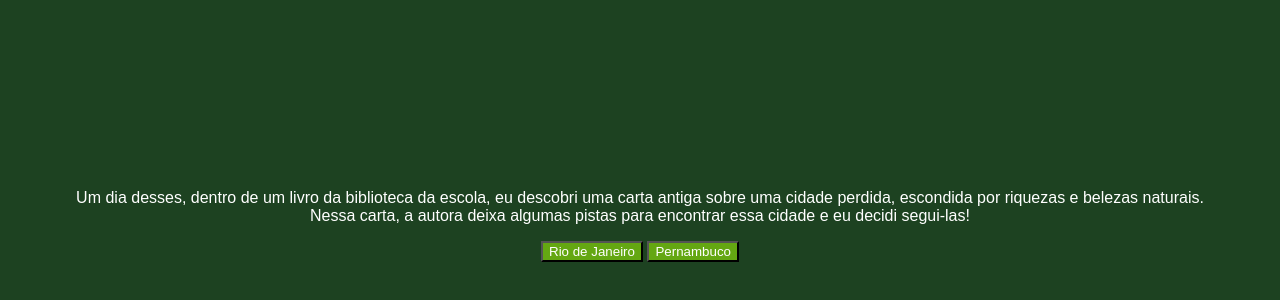
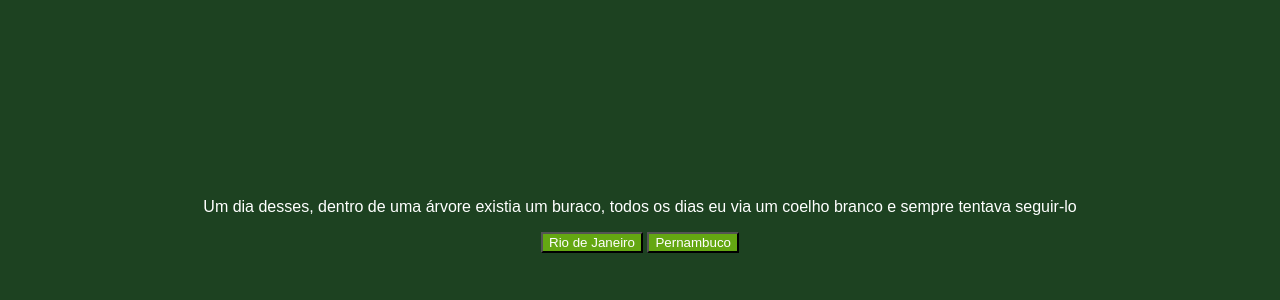
Before and after one commit to nyamerico/alice-dos-pais-das-maravilhas, a plain HTML site: page index.html in a window 1280 px wide. Shown: the part 142-442 px from the top of the page. Drawn offline with Linux system fonts and the light colour scheme; a web font is replaced by a local one.

Commit message:
adicionando titulo

```diff
--- a/index.html
+++ b/index.html
@@ -7,13 +7,13 @@
     <link rel="preconnect" href="https://fonts.googleapis.com">
     <link rel="preconnect" href="https://fonts.gstatic.com" crossorigin>
     <link href="https://fonts.googleapis.com/css2?family=Bai+Jamjuree:ital,wght@0,200;0,300;0,400;0,500;0,600;0,700;1,200;1,300;1,400;1,500;1,600;1,700&display=swap" rel="stylesheet">
-    <title>Em busca da cidade perdida</title>
+    <title>alice no pais das maravilhas</title>
 </head>
 <body>
     <main>
         <div class="passo ativo" id="passo-0">
             <img src="img/cenario-passo0.png" alt="">
-            <p>Um dia desses, dentro de um livro da biblioteca da escola, eu descobri uma carta antiga sobre uma cidade perdida, escondida por riquezas e belezas naturais. Nessa carta, a autora deixa algumas pistas para encontrar essa cidade e eu decidi segui-las!</p>
+            <p>Um dia desses, dentro de uma árvore existia um buraco, todos os dias eu via um coelho branco e sempre tentava seguir-lo </p>
             <button class="btn-proximo" data-proximo="1">Rio de Janeiro</button>
             <button class="btn-proximo" data-proximo="2">Pernambuco</button>
         </div>
```
